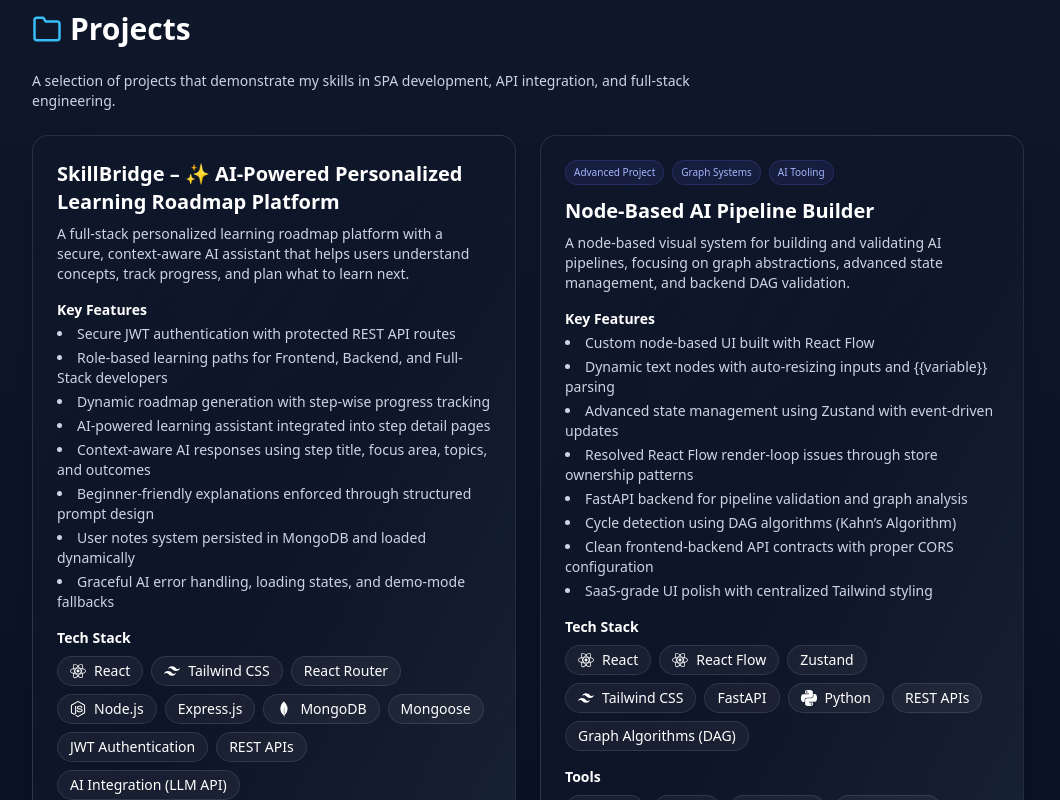
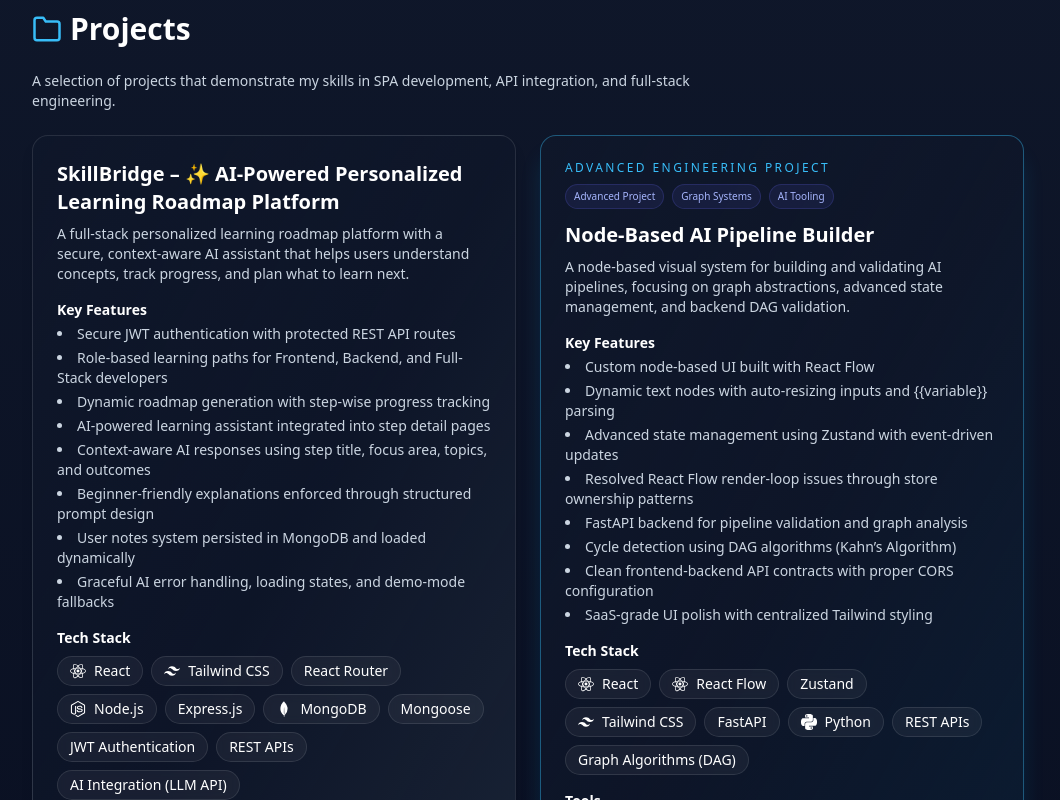
Before and after one commit to 18mukeshram/mukesh-portfolio-main, a React (Vite) app: page / in a window 1280 px wide. Shown: the part 2600-3400 px from the top of the page, without its empty margins (112-1172 px from the left). Built offline with nearby package versions, Linux system fonts and the light colour scheme.

Commit message:
Enhance ProjectCard with advanced project styling and defensive rendering

```diff
--- a/src/components/ProjectCard.jsx
+++ b/src/components/ProjectCard.jsx
@@ -2,8 +2,26 @@
 import { TechIcon } from "./TechIcon";
 
 export default function ProjectCard({ project }) {
+  const isAdvanced = project.badges?.includes("Advanced Project");
   return (
-    <div className="rounded-2xl border border-white/10 bg-gradient-to-br from-slate-900/80 via-slate-900/60 to-slate-800/80 p-6 shadow-lg hover:-translate-y-1 hover:shadow-xl transition">
+    <div
+      className={`
+        rounded-2xl p-6 transition
+        ${
+          isAdvanced
+            ? "border border-sky-400/40 bg-gradient-to-br from-slate-900 via-slate-900/70 to-sky-900/20 shadow-xl shadow-sky-500/20"
+            : "border border-white/10 bg-gradient-to-br from-slate-900/80 via-slate-900/60 to-slate-800/80 shadow-lg"
+        }
+        hover:-translate-y-1 hover:shadow-xl
+      `}
+    >
+      {/* Advanced label */}
+      {isAdvanced && (
+        <p className="text-xs uppercase tracking-[0.2em] text-sky-400 mb-2">
+          Advanced Engineering Project
+        </p>
+      )}
+
       {project.badges && (
         <div className="flex flex-wrap gap-2 mb-3">
           {project.badges.map((badge) => (
```
